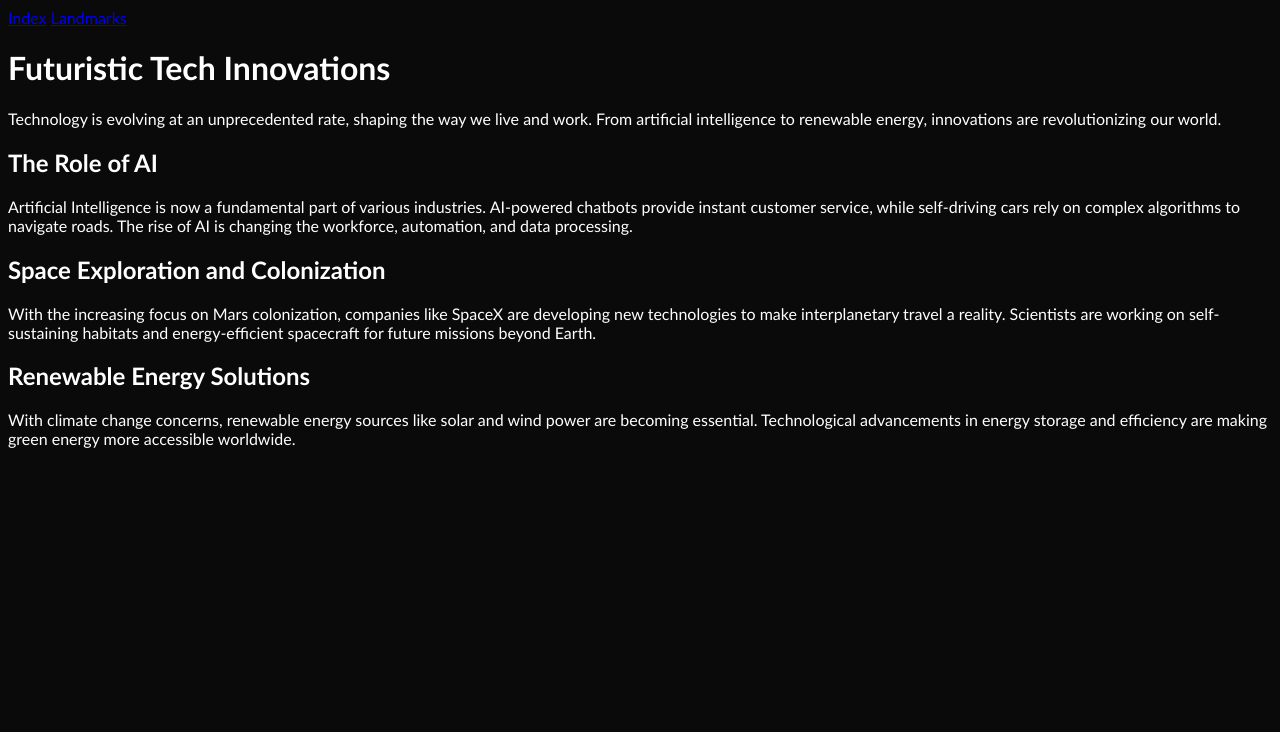
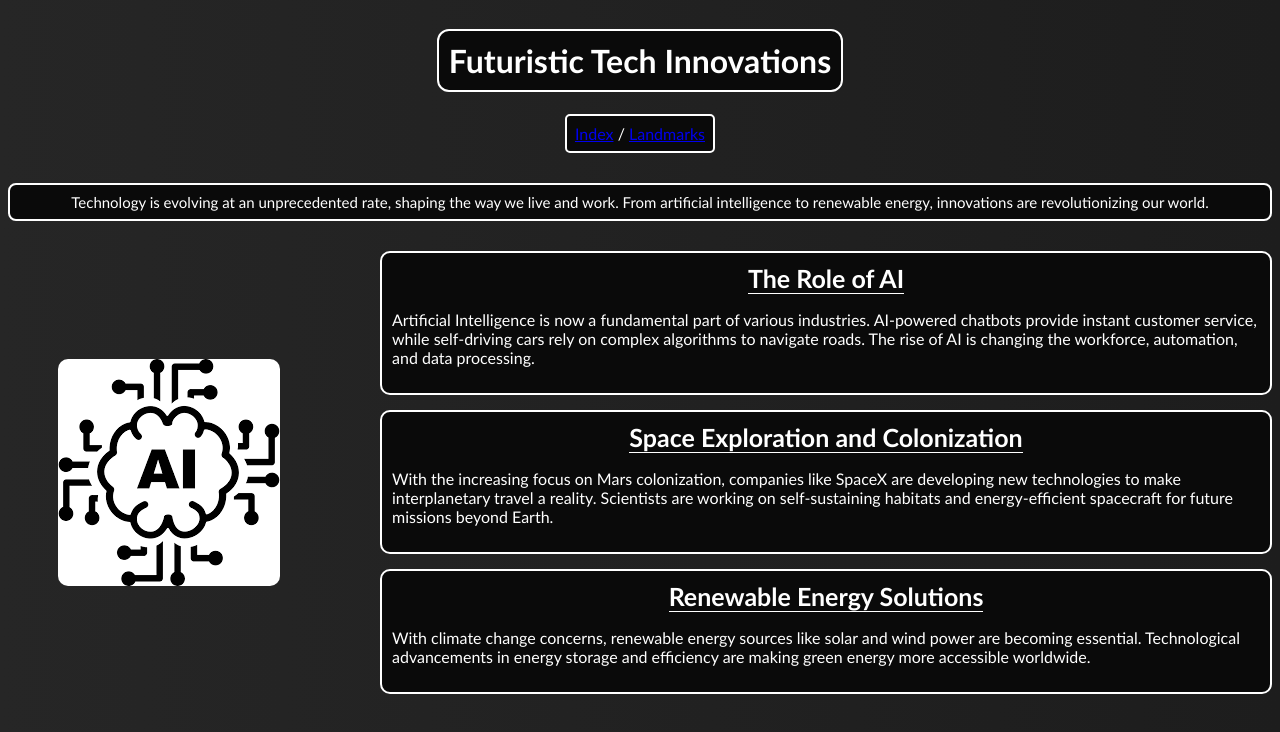
Before and after one commit to smk37git/INFOTC-2830, a plain HTML site: page Homework/CSS Assignment/index.html in a window 1280 px wide. Drawn offline with Linux system fonts and the light colour scheme.

Commit message:
Used flex-box; flex-wrap; and other elements. Also added animations

```diff
--- a/Homework/CSS Assignment/index.html
+++ b/Homework/CSS Assignment/index.html
@@ -13,32 +13,45 @@
         <link rel="stylesheet" href="styles.css">
     </head>
     <body>
+        <div class="header-container">
+            <h1>Futuristic Tech Innovations</h1>
+        </div>
+
         <nav>
             <a href="index.html">Index</a>
+            <a>/</a>
             <a href="landmarks.html">Landmarks</a>
         </nav>
 
-        <h1>Futuristic Tech Innovations</h1>
-
-        <p>Technology is evolving at an unprecedented rate, shaping the way we live and work. From
+        <p class="intro-text">Technology is evolving at an unprecedented rate, shaping the way we live and work. From
         artificial intelligence to renewable energy, innovations are revolutionizing our world.</p>
 
+        <div class="flex-box-container">
+
+            <img class="flex-image" src="images/ai.png" ref="ai image">
+
+            <div class="index-cards-container">
+                <div class="card">
                     <h2>The Role of AI</h2>
-
                     <p>Artificial Intelligence is now a fundamental part of various industries. AI-powered chatbots
                     provide instant customer service, while self-driving cars rely on complex algorithms to navigate
                     roads. The rise of AI is changing the workforce, automation, and data processing.</p>
+                </div>
 
+                <div class="card">
                     <h2>Space Exploration and Colonization</h2>
-
                     <p>With the increasing focus on Mars colonization, companies like SpaceX are developing new
                     technologies to make interplanetary travel a reality. Scientists are working on self-sustaining
                     habitats and energy-efficient spacecraft for future missions beyond Earth.</p>
+                </div>
 
+                <div class="card">
                     <h2>Renewable Energy Solutions</h2>
-
                     <p>With climate change concerns, renewable energy sources like solar and wind power are
                     becoming essential. Technological advancements in energy storage and efficiency are making
                     green energy more accessible worldwide.</p>
+                </div>
+            </div>
+        </div>
     </body>
 </html>
--- a/Homework/CSS Assignment/styles.css
+++ b/Homework/CSS Assignment/styles.css
@@ -1,12 +1,105 @@
 /* INDEX + LANDMARK STYLING */
 body {
-    background-color: #0a0a0a;
+    background: linear-gradient(to right, #262626, #1d1d1d);
     color: white;
     font-family: 'Trebuchet MS';
+    margin-bottom: 50px;
+
+    /* Animation stuff */
+    animation-name: TextAnimation;
+    animation-duration: 3s;
+}
+
+@keyframes TextAnimation {
+    from {opacity: 0%;}
+    to {opacity: 100%;}
+}
+
+
+
+nav {
+    margin: 0 auto;
+    width: fit-content;
+    background: #0a0a0a;
+    border: 2px solid white;
+    border-radius: 5px;
+    padding: 8px;
+}
+
+h1 {
+    background: #0a0a0a;
+    border: 2px solid white;
+    border-radius: 12px;
+    padding: 10px;
+    width: fit-content;
+}
+
+.intro-text {
+    margin: 30px auto;
+    font-size: 15px;
+    text-align: center;
+    background: #0a0a0a;
+    border: 2px solid white;
+    border-radius: 8px;
+    padding: 8px;
+}
+
+h2 {
+    margin: 0 auto;
+    border-bottom: 1px solid white;
+    width: fit-content;
+    font-size: 25px;
+}
+
+p {
+    font-size: 16px;
+}
+
+.card {
+    background: #0a0a0a;
+    border: 2px solid white;
+    border-radius: 10px;
+    padding: 10px 10px;
+    width: fit-content;
 }
 
 
 /* INDEX STYLING */
+.header-container {
+    display: flex;
+    justify-content: center;
+}
+
+.flex-box-container {
+    display: flex;
+    align-items: center;
+    gap: 50px;
+}
+
+.index-cards-container {
+    display: flex;
+    flex-wrap: wrap;
+    flex-direction: column;
+    flex-basis: auto;
+    flex-grow: 1;
+    flex-shrink: 0;
+    gap: 15px;
+    width: 800px;
+}
+
+.flex-image {
+    border-radius: 60px;
+    padding: 50px;
+
+    /* Animation Stuff */
+    animation-name: ImageAnimation;
+    animation-duration: 4.5s;
+}
+
+@keyframes ImageAnimation {
+    from {transform: translateX(-400px);}
+    to {transform: translateX(0px);}
+}
 
 
 
```
Also changed, not shown: Homework/CSS Assignment/images/ai.png (added). Lines whose indentation alone changed are shown as unchanged.
